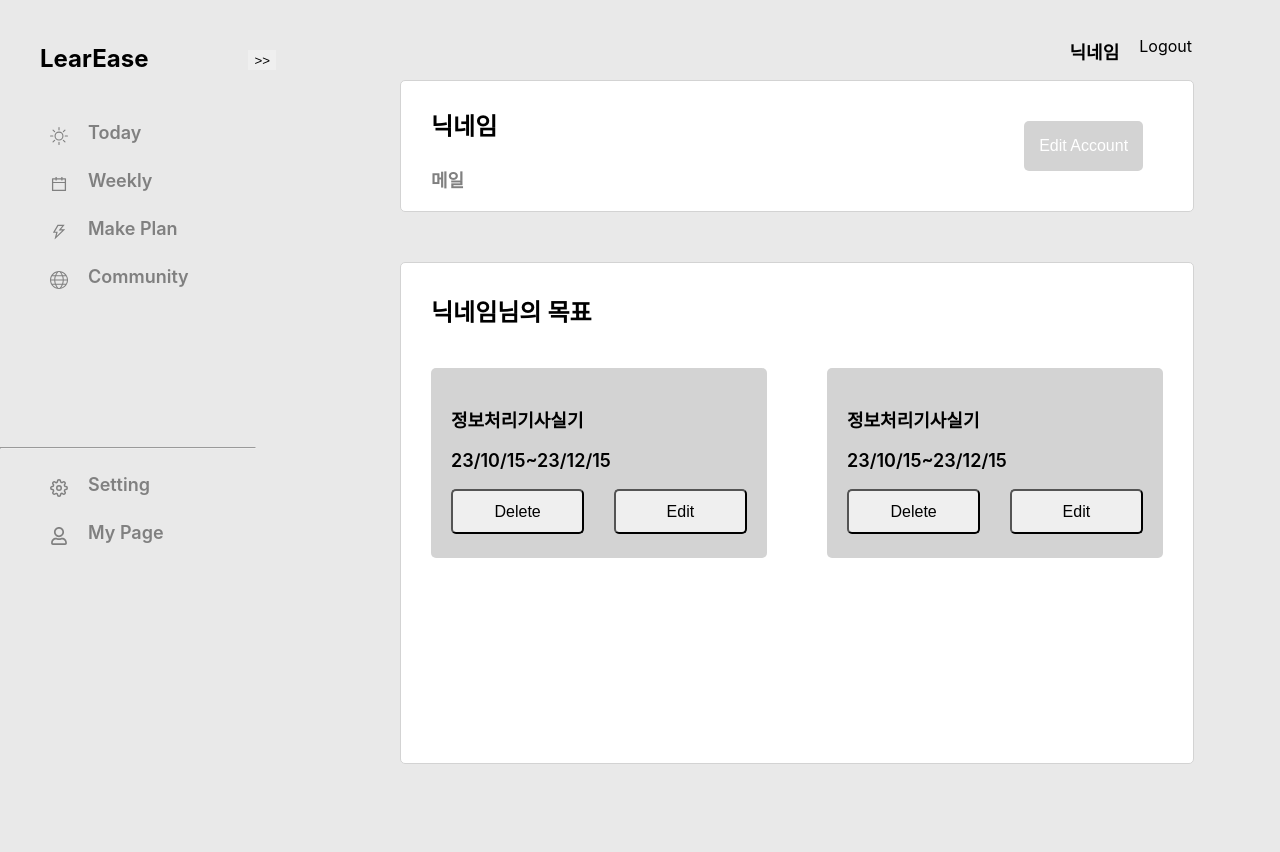
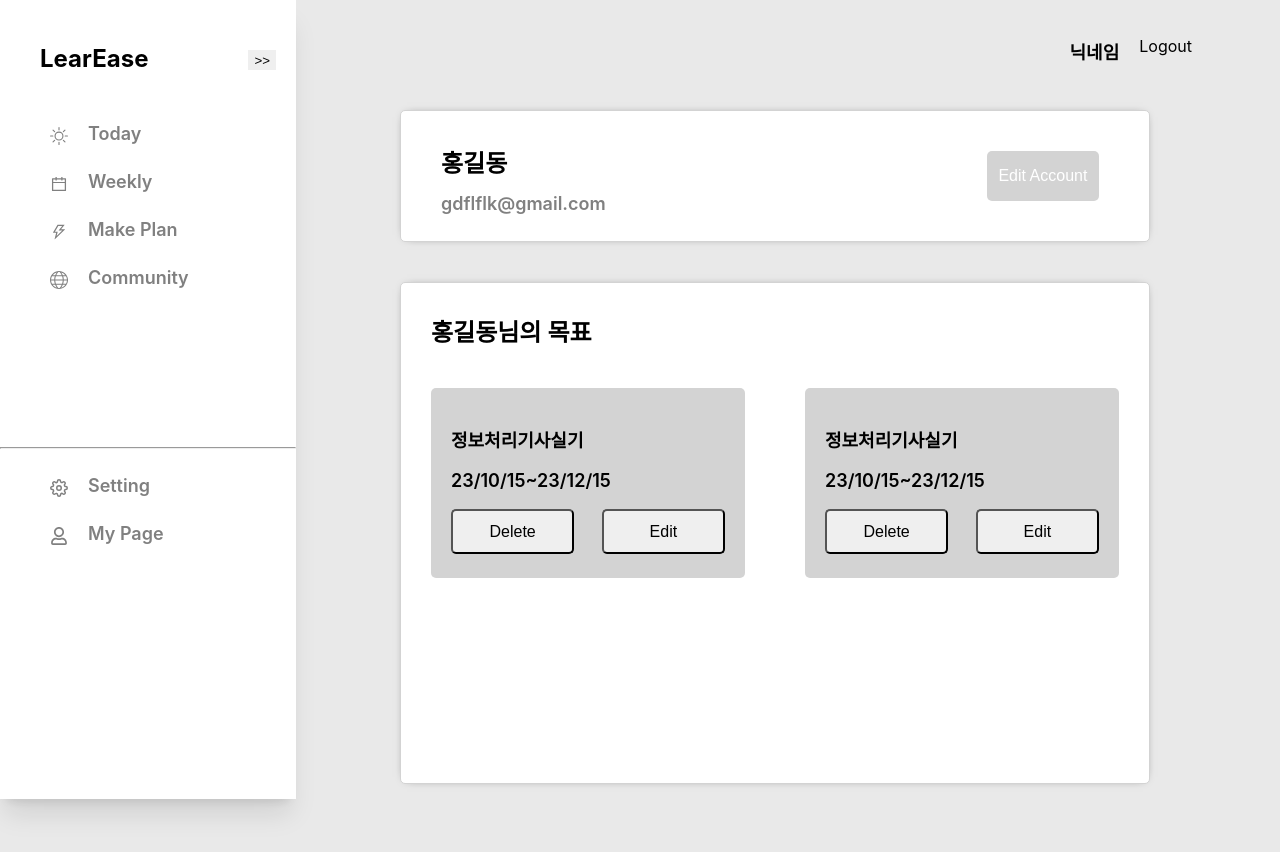
Before and after one commit to InQ-InQ-InQ-InQ-InQ/LearnEase_FE, a React (Create React App) app in the folder frontend/: page /profile in a window 1280 px wide. Shown: the top 852 px of the page. Built offline with nearby package versions, Linux system fonts and the light colour scheme.

Commit message:
refactor:mypage

```diff
--- a/frontend/package.json
+++ b/frontend/package.json
@@ -7,6 +7,7 @@
     "@testing-library/react": "^13.4.0",
     "@testing-library/user-event": "^13.5.0",
     "autoprefixer": "^10.4.16",
+    "framer-motion": "^10.16.4",
     "postcss": "^8.4.31",
     "prop-types": "^15.8.1",
     "react": "^18.2.0",
--- a/frontend/src/component/SideBar.jsx
+++ b/frontend/src/component/SideBar.jsx
@@ -14,9 +14,12 @@ function SideBar({ currentPage }) {
     setSideOpen(!sideOpen);
   };
 
+  const sidebar = `absolute top-0 border-1 border-lightgray shadow-xl bg-white w-300 transition-transform duration-500 transform ${sideOpen ? '-translate-x-300' : ''}`;
+
     return (
       <div className={styles.frame}>
-        <nav className={`${styles.sidebar}${sideOpen ? '' : 'active'}`}>
+        <div className={styles.wrapping}>
+          <nav className={sidebar}>
             <div className={styles.wrap}>
               <div className={styles.head}>
                 <p className={styles.text}>LearEase</p>
@@ -25,20 +28,20 @@ function SideBar({ currentPage }) {
               <nav className={styles.navigation}>
                 <a href="/today" className={styles.menu}>
                   <BsSun />
-                <div className={`${styles.mtext}${currentPage === 1 ? styles['font-black'] : ''}`}>Today</div>
+                  <div className={`ml-5 -mt-1 ${currentPage === 1 ? 'text-red' : ''}`}>Today</div>
                 </a>
                 <a href="/weekly" className={styles.menu}>
                   <AiOutlineCalendar />
-                <div className={`${styles.mtext}${currentPage === 2 ? styles['font-black'] : ''}`}>Weekly</div>
+                  <div className={`ml-5 -mt-1 ${currentPage === 2 ? 'text-red' : ''}`}>Weekly</div>
                 </a>
                 <a href="/plan" className={styles.menu}>
                   <AiOutlineThunderbolt />
-                <div className={`${styles.mtext}${currentPage === 3 ? styles['font-black'] : ''}`}>Make Plan</div>
+                  <div className={`ml-5 -mt-1 ${currentPage === 3 ? 'text-red' : ''}`}>Make Plan</div>
                 </a>
                 <a href="/community" className={styles.menu}>
 
                   <TfiWorld />
-                <div className={`${styles.mtext}${currentPage === 4 ? styles['font-black'] : ''}`}>Community</div>
+                  <div className={`ml-5 -mt-1 ${currentPage === 4 ? 'text-red' : ''}`}>Community</div>
 
                 </a>
               </nav>
@@ -48,15 +51,16 @@ function SideBar({ currentPage }) {
               <nav className={styles.navigation}>
                 <a href="/setting" className={styles.menu}>
                   <FiSettings />
-                <div className={`${styles.mtext}${currentPage === 5 ? styles['font-black'] : ''}`}>Setting</div>
+                  <div className={`ml-5 -mt-1 ${currentPage === 5 ? 'text-red' : ''}`}>Setting</div>
                 </a>
                 <a href="/profile" className={styles.menu}>
                   <FaRegUser />
-                <div className={`${styles.mtext}${currentPage === 6 ? '' : 'active'}`}>My Page</div>
+                  <div className={`ml-5 -mt-1 ${currentPage === 6 ? 'text-red' : ''}`}>My Page</div>
                 </a>
               </nav>
             </div>
           </nav>
+        </div>
       </div>
     );
 }
--- a/frontend/src/page/EditAccount.jsx
+++ b/frontend/src/page/EditAccount.jsx
@@ -7,13 +7,12 @@ function EditAccount() {
   const passwordHandler = () => {
     setNewPassword(true);
   };
- /* const [outPage, setOutPage] = useState(true);
+  /* const [outPage, setOutPage] = useState(true);
 
   const outHandler = () => {
     setOutPage(true);
   };
-  */
-
+*/
     return (
       <div className={styles.screen}>
         <div className={styles.editscreen}>
--- a/frontend/src/page/MyPage.jsx
+++ b/frontend/src/page/MyPage.jsx
@@ -16,17 +16,19 @@ function MyPage() {
         <div className={styles.mainprofile}>
           <Header />
           <div className={styles.headprofile}>
+            {/* 정보 가져오기 */}
             <div className={styles.userinfo}>
-              <p className={styles.text}>닉네임</p>
-              <p className={styles.mail}>메일</p>
+              <p className={styles.text}>홍길동</p>
+              <p className={styles.mail}>gdflflk@gmail.com</p>
             </div>
             <button type="button" className={styles.profileeditbtn} onClick={editHandler}>Edit Account</button>
           </div>
           <div className={styles.bodyprofile}>
-            <p className={styles.text1}>닉네임님의 목표</p>
+            <p className={styles.text1}>홍길동님의 목표</p>
             {' '}
             <br />
             <div className={styles.goalwrap}>
+              {/* 정보 가져오기 */}
               <div className={styles.goalbox}>
                 <p>정보처리기사실기</p>
                 <p>23/10/15~23/12/15</p>
--- a/frontend/src/style/EditAccount.module.css
+++ b/frontend/src/style/EditAccount.module.css
@@ -9,6 +9,7 @@
     display: flex;
     justify-content: center;
 }
+
 .editscreen{
     width: 40%;
     height: 75%;
--- a/frontend/src/style/MyPage.module.css
+++ b/frontend/src/style/MyPage.module.css
@@ -11,16 +11,18 @@
    margin-left: 400px;
 }
 .headprofile{
-    width: 90%;
+    width: 85%;
     height: 130px;
     display: flex;
     flex-direction: row;
     position: relative;
-    margin-bottom: 50px;
+    margin-bottom: 40px;
     background-color: white;
     border: 1px solid lightgray;
     border-radius: 5px;
     align-items: center;
+    margin-top: 30px;
+    box-shadow: 0 0 10px -7px;
 }
 .userinfo{
     margin-left: 30px;
@@ -33,6 +35,8 @@
     font-weight: 600;
     font-size: large;
     color: gray;
+    margin-left: 10px;
+    margin-top: -10px;
 }
 .profileeditbtn{
     background-color: lightgray;
@@ -48,15 +52,16 @@
 }
 .bodyprofile{
     border: 1px solid lightgray;
-    width: 90%;
+    width: 85%;
     height: 500px;
     background-color: white;
     border-radius: 5px;
+    box-shadow: 0 0 10px -7px;
 }
 .text,.text1{
     font-size:x-large ;
     font-weight: 600;
-
+    margin-left: 10px;
 }
 .text1{
     margin: 30px;
--- a/frontend/src/style/SideBar.module.css
+++ b/frontend/src/style/SideBar.module.css
@@ -4,21 +4,8 @@
     position:  fixed;
     top: 0;
     left: 0;
-}
-.sidebar{
-    border: 1px solid lightgray;
-    background-color: white;
-    position: absolute;
-    transition: 0.5s;
-    margin-left: -200px;
-    width: 200px;
     display: flex;
-    height: 1000px;
-    flex-direction: column;
-}
 
-.sidebar.active{
-    margin-left: 0;
 }
 .wrap{
     margin: 20px;
@@ -52,16 +39,3 @@
     flex-direction: row;
     margin-bottom: 30px;
 }
-.mtext{
-    margin-left: 20px;
-    margin-top: -5px;
-}
-.mtext.active{
-    color: black;
-    font-size: large;
-    font-weight: 600;
-    text-decoration-line: none;
-    display: flex;
-    flex-direction: row;
-    margin-bottom: 30px;
-}
--- a/frontend/src/style/Today.module.css
+++ b/frontend/src/style/Today.module.css
@@ -13,6 +13,7 @@
 .headwrap{
     width: 85%;
     height: 150px;
+    margin-top: -10px;
 }
 .date{
     font-size:xx-large;
@@ -22,6 +23,7 @@
 .info{
     display: flex;
     flex-direction: row;
+    margin-top: -10px;
 }
 .title{
     font-size: x-large;
@@ -31,7 +33,7 @@
 .midwrap{
     position: relative;
     width: 85%;
-    margin-bottom: 20px;
+    margin-bottom: 25px;
     height: 50px;
     margin-top: -30px;
 }
@@ -43,6 +45,7 @@
     color: white;
     background-color: lightgray;
     border: none;
+
 }
 .mainwrap{
     width: 85%;
@@ -52,6 +55,7 @@
     display: flex;
     flex-direction: column;
     align-items: center;
+    box-shadow: 0 0 10px -7px;
 }
 .top{
     display: flex;
```
Also changed, not shown: 1 other file (tests, documents, lock files or other folders). Lines whose indentation alone changed are shown as unchanged.
